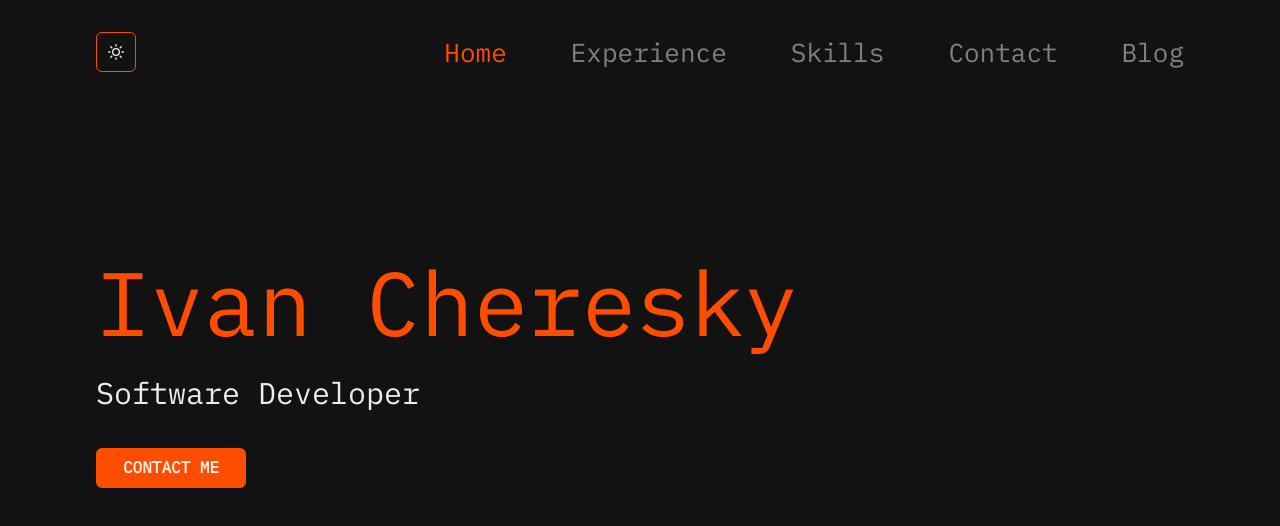
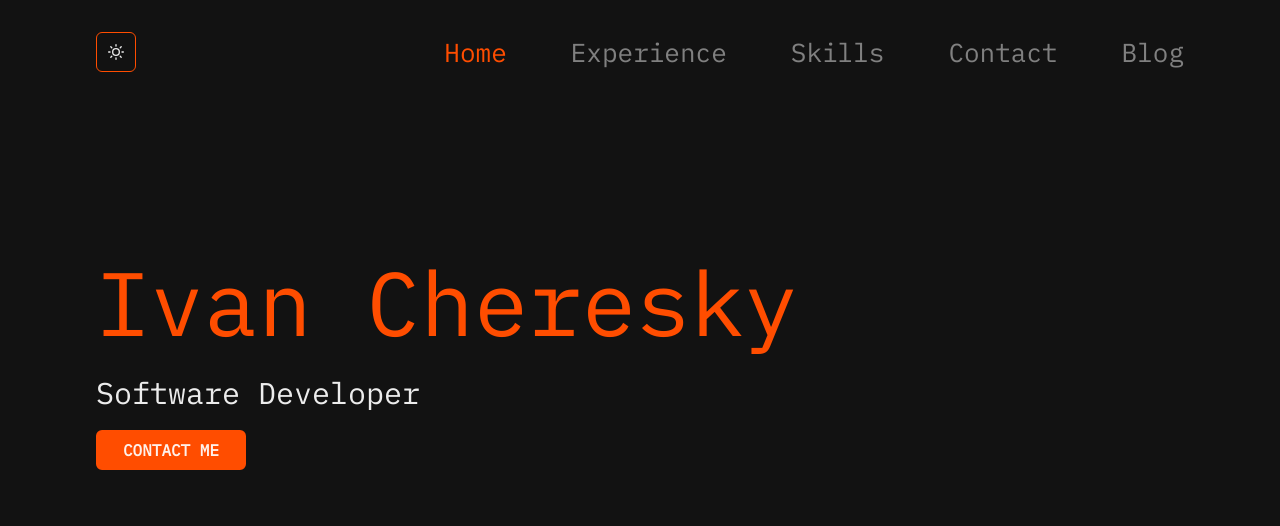
Before and after one commit to IvanCheresky/portfolio, a Next.js app: page / in a window 1280 px wide. Shown: the top 526 px of the page. Built offline with nearby package versions, Linux system fonts and the light colour scheme.

Commit message:
Minor improvements

```diff
--- a/src/pages/index.tsx
+++ b/src/pages/index.tsx
@@ -1,6 +1,7 @@
-import { Button, Flex, Text } from "@chakra-ui/react";
+import { Flex, Text } from "@chakra-ui/react";
 import HeaderLayout from "@/layouts/HeaderLayout";
 import routes from "@/utils/routes";
+import Link from "next/link";
 
 export default function Home() {
   return (
@@ -9,8 +10,11 @@ export default function Home() {
         <Text color="brand.orange" fontSize="90px" pt="15%">
           Ivan Cheresky
         </Text>
-        <Text fontSize="30px">Software Developer</Text>
-        <Button
+        <Text fontSize="30px" mb="10px">
+          Software Developer
+        </Text>
+        <Link href={routes.contact.path}>
+          <Text
             bg="brand.orange"
             textTransform="uppercase"
             w="auto"
@@ -19,9 +23,12 @@ export default function Home() {
             borderRadius="6px"
             px="24px"
             mt="3%"
+            py="5px"
+            fontWeight="bold"
           >
             Contact me
-        </Button>
+          </Text>
+        </Link>
       </Flex>
     </HeaderLayout>
   );
```
Also changed, not shown: public/skills/docker.svg. Lines whose indentation alone changed are shown as unchanged.
